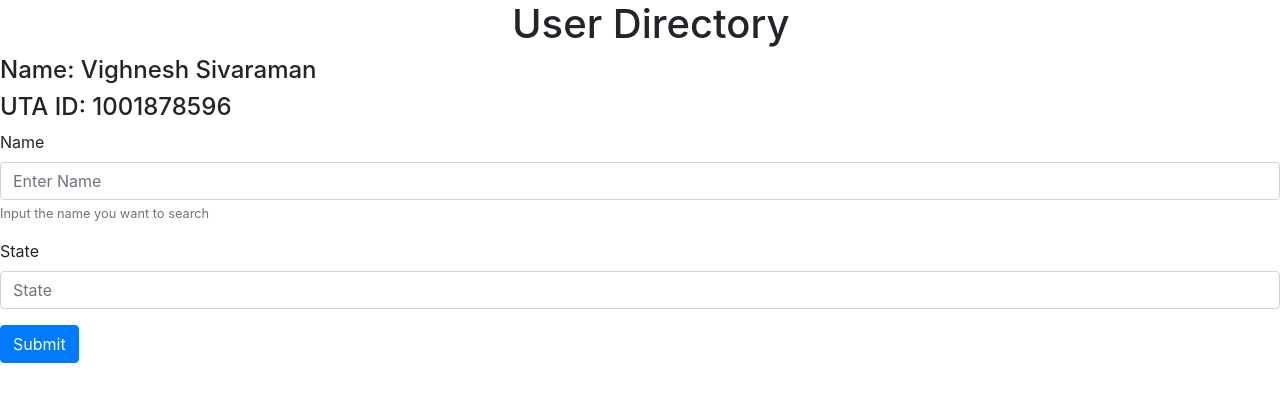
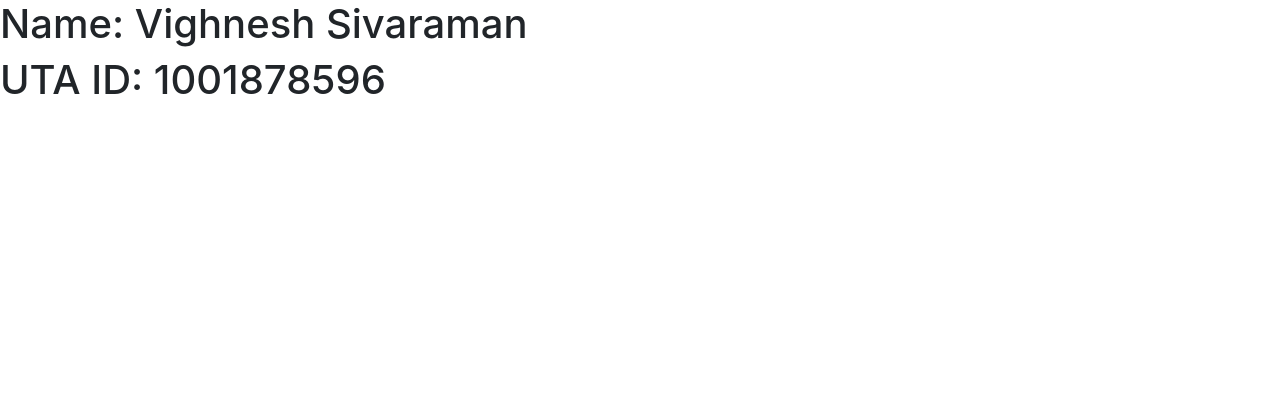
Before and after one commit to VighneshS/user_directory, a Flask app: page / in a window 1280 px wide. Shown: the top 402 px of the page. Run offline with Flask 2, Linux system fonts and the light colour scheme; some libraries are stand-ins or nearby versions.

Commit message:
Quiz 0 completed ✅

```diff
--- a/requirements.txt
+++ b/requirements.txt
@@ -1 +1,2 @@
-Flask>=1.0,<=1.1.2
+Flask==2.0.1
+# pyodbc==4.0.30
--- a/templates/index.html
+++ b/templates/index.html
@@ -9,23 +9,21 @@
     <title>User Directory</title>
 </head>
 <body>
-<h1 style="margin-left: 40%">User Directory</h1>
-<h4>Name: Vighnesh Sivaraman</h4>
-<h4>UTA ID: 1001878596</h4>
-<form>
-    <div class="form-group">
-        <label for="inputName">Name</label>
-        <input type="text" class="form-control" id="inputName" aria-describedby="nameHelp"
-               placeholder="Enter Name">
-        <small id="nameHelp" class="form-text text-muted">Input the name you want to search</small>
-    </div>
-    <div class="form-group">
-        <label for="inputState">State</label>
-        <input type="text" class="form-control" id="inputState" placeholder="State">
-    </div>
-    <button type="submit" class="btn btn-primary">Submit</button>
-</form>
-<script>
-</script>
+{#<h1 style="margin-left: 40%">User Directory</h1>#}
+<h1>Name: Vighnesh Sivaraman</h1>
+<h1>UTA ID: 1001878596</h1>
+{#<form>#}
+{#    <div class="form-group">#}
+{#        <label for="inputName">Name</label>#}
+{#        <input type="text" class="form-control" id="inputName" aria-describedby="nameHelp"#}
+{#               placeholder="Enter Name">#}
+{#        <small id="nameHelp" class="form-text text-muted">Input the name you want to search</small>#}
+{#    </div>#}
+{#    <div class="form-group">#}
+{#        <label for="inputState">State</label>#}
+{#        <input type="text" class="form-control" id="inputState" placeholder="State">#}
+{#    </div>#}
+{#    <button type="submit" class="btn btn-primary">Submit</button>#}
+{#</form>#}
 </body>
 </html>
```
Also changed, not shown: app.py (+22 -0 lines).
